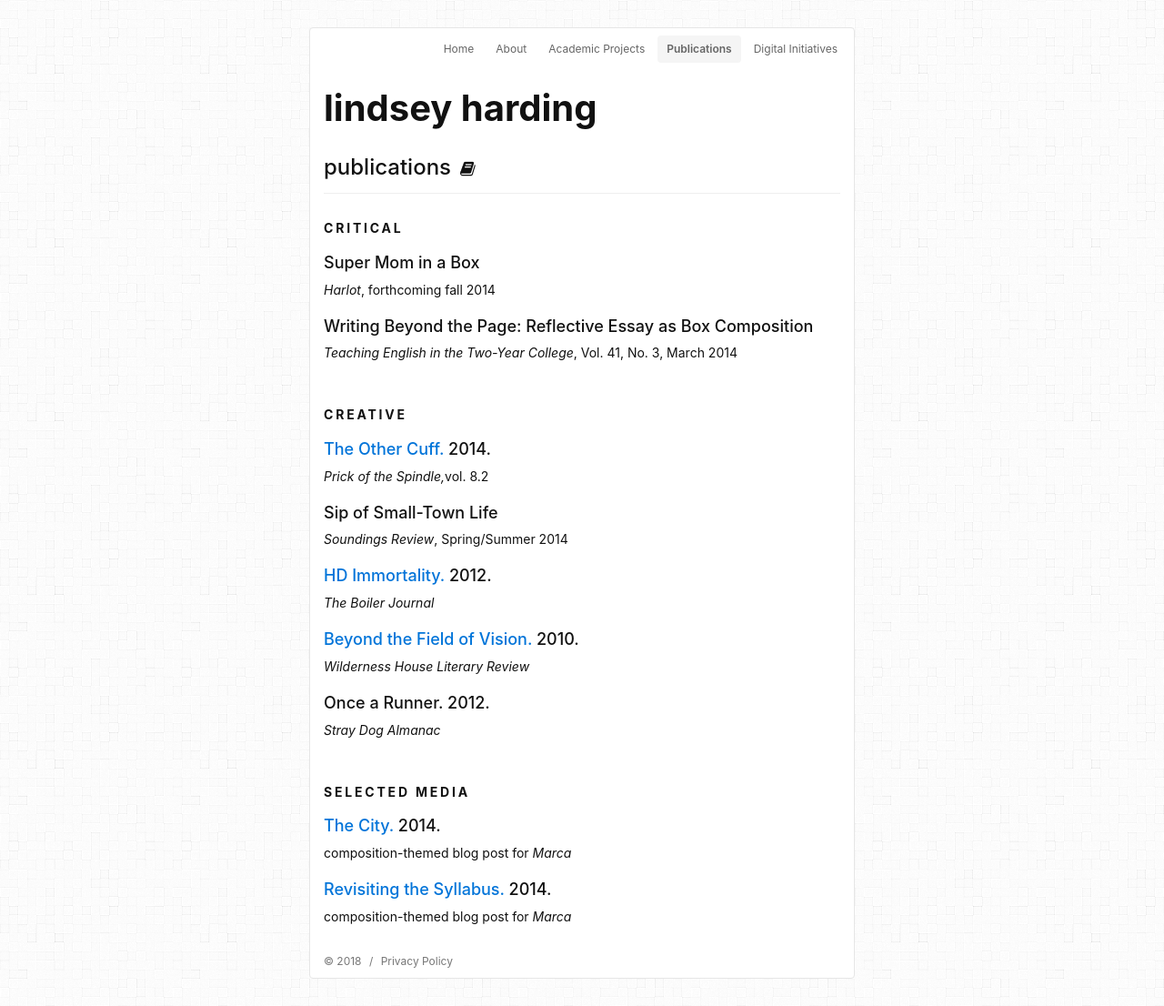
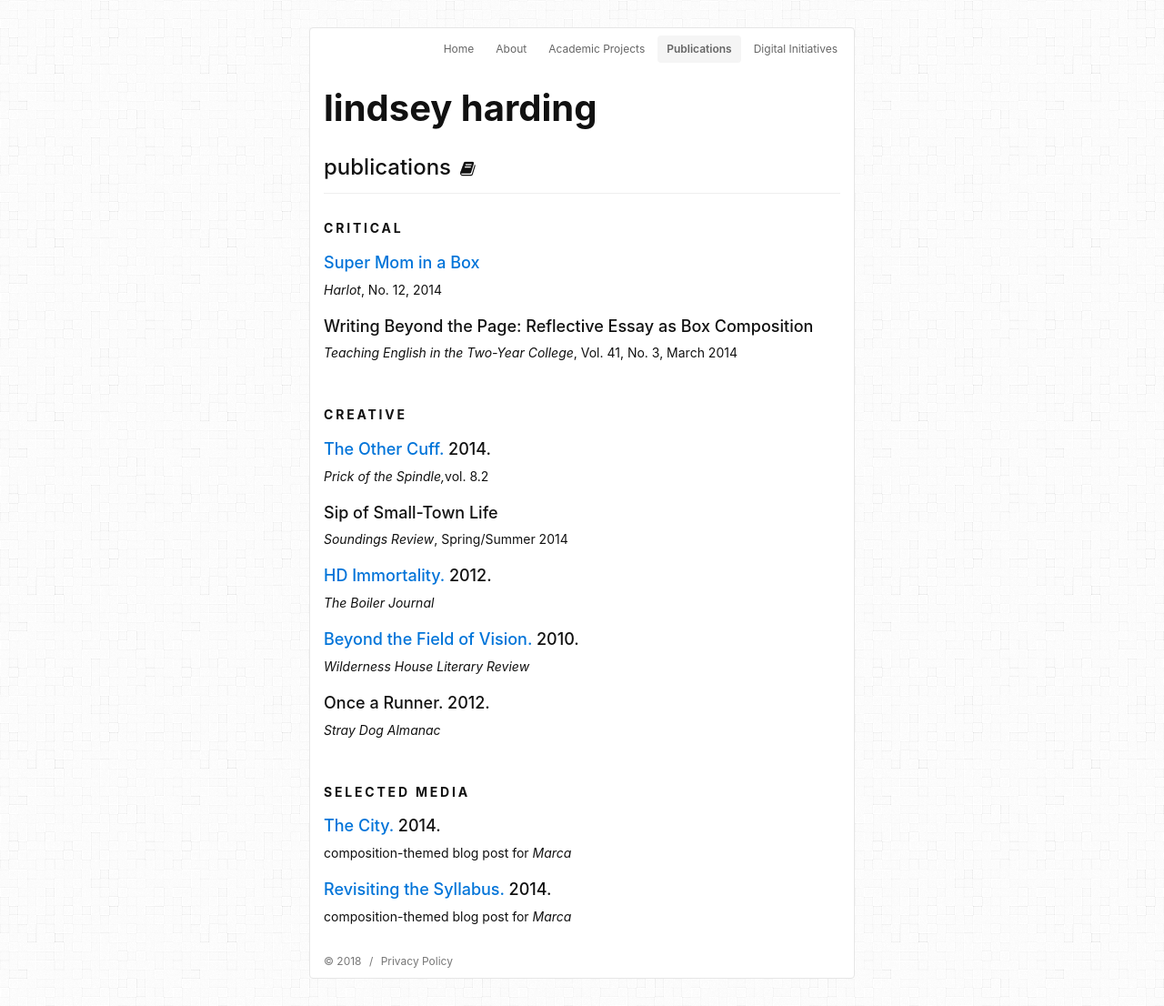
Before and after one commit to linzster/linzster.github.io, a Jekyll site: the page built from pages/publications.html, in a window 1280 px wide. Shown: the whole page at 91% size. Built offline with Jekyll 4.4.1, drawn with Linux system fonts in a browser that asks for light colours; nearby versions of some CDN libraries.

Commit message:
Update publications.html

```diff
--- a/pages/publications.html
+++ b/pages/publications.html
@@ -8,8 +8,8 @@ permalink: /publications/
 
 <h5 class='bold caps'>Critical</h5>
 
-<h4>Super Mom in a Box</h4>
-<p><em>Harlot</em>, forthcoming fall 2014</p>
+<h4><a href='http://harlotofthearts.org/index.php/harlot/article/view/197/155'>Super Mom in a Box</a></h4>
+<p><em>Harlot</em>, No. 12, 2014</p>
 
 <h4>Writing Beyond the Page: Reflective Essay as Box Composition</h4>
 <p><em>Teaching English in the Two-Year College</em>, Vol. 41, No. 3, March 2014</p>
```
